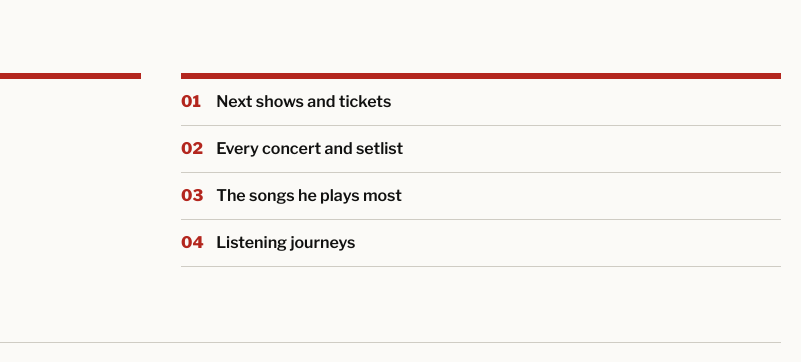
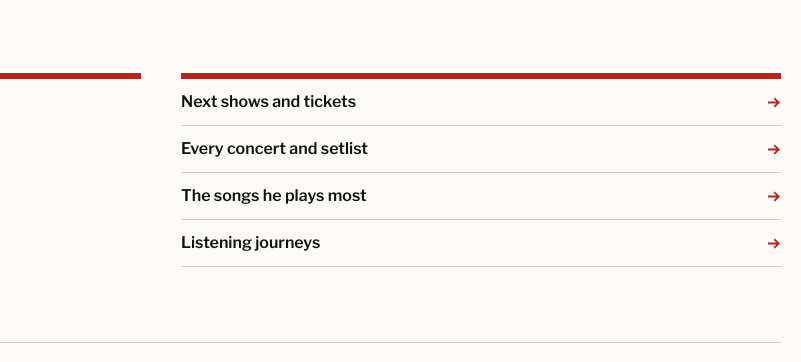
Before and after one commit to richardmcallister-personal/richardmcallister, a plain HTML site: page public/index.html in a window 1280 px wide. Shown: the part 1500-1862 px from the top of the page, 479-1280 px from the left. Drawn offline with Linux system fonts and the light colour scheme.

Commit message:
Back pages: drop setlist numerals; match Dylan plate to its logo ground
Co-Authored-By: Claude Opus 5.5 <noreply@anthropic.com>
Claude-Session: https://claude.ai/code/session_01QYs4q2cYa3jaKqbrusB7iH

```diff
--- a/public/index.html
+++ b/public/index.html
@@ -136,12 +136,12 @@
     <p class="deck">Look up a setlist, explore the songs Dylan plays most often, or find the next show. <b>4000+ concerts</b> with setlists, back to 1960.</p>
     <a class="go" href="https://bobdylan.app">Open bobdylan.app</a>
   </div>
-  <ol class="setlist">
+  <ul class="links setlist">
     <li><a href="https://bobdylan.app/">Next shows and tickets</a></li>
     <li><a href="https://bobdylan.app/concerts/">Every concert and setlist</a></li>
     <li><a href="https://bobdylan.app/songs/">The songs he plays most</a></li>
     <li><a href="https://bobdylan.app/journeys/">Listening journeys</a></li>
-  </ol>
+  </ul>
 </section>
 
 <div class="two">
--- a/public/site.css
+++ b/public/site.css
@@ -10,7 +10,7 @@
 @font-face{font-family:"Source Serif 4";font-weight:600;font-style:normal;font-display:swap;src:url("/fonts/source-serif-4-latin-600-normal.woff2") format("woff2")}
 
 :root{
- --paper:#FBFAF7;--ink:#111110;--mute:#4E4D49;--rule:#111110;--hair:#CFCCC4;--tint:#F0EEE8;--logo-bg:#fff;--plate:#0d0d0d;
+ --paper:#FBFAF7;--ink:#111110;--mute:#4E4D49;--rule:#111110;--hair:#CFCCC4;--tint:#F0EEE8;--logo-bg:#fff;--plate:#0d0d0d;--dylan-ground:#171513;
  --mu:#DA020E;--lim:#00693E;--irf:#0B6E4F;--irr:#0A6B3D;--bd:#B3261E;--fc:#111110;
  --sel:#FFE27A;
  --head:"Libre Franklin","Franklin Gothic Medium","Helvetica Neue",Arial,sans-serif;
@@ -88,7 +88,7 @@ ul,ol{list-style:none}
 .brief .next b{font-family:var(--head);font-weight:800}
 
 .music figure{margin-top:12px;background:var(--plate)}
-.music figure{background:#0d0d0d}
+.music figure{background:var(--dylan-ground)}
 .music figure img{display:block;width:100%;height:auto;aspect-ratio:5/4;object-fit:contain}
 .music h3{font-family:var(--head);font-weight:900;font-size:clamp(24px,2.1vw,30px);line-height:1.05;letter-spacing:-.02em;margin:14px 0 6px;color:var(--ink)}
 .music p{font-size:16.5px;line-height:1.5}
@@ -114,10 +114,9 @@ ul,ol{list-style:none}
 .secs.quads .sec:last-child{padding-right:0;border-right:0}
 .sec.dy{display:grid;grid-template-columns:1fr 1fr;gap:0 var(--gut);padding:0 0 30px;border-right:0}
 .sec.dy .deck b{font-family:var(--head);font-weight:800}
-.setlist{counter-reset:s;border-top:6px solid var(--c);margin-top:22px}
-.setlist li{counter-increment:s;border-bottom:1px solid var(--hair)}
-.setlist a{display:grid;grid-template-columns:2.2em 1fr;align-items:center;min-height:46px;font-family:var(--head);font-weight:600;font-size:16px;text-decoration:none}
-.setlist a::before{content:counter(s,decimal-leading-zero);font-weight:800;color:var(--c);font-variant-numeric:tabular-nums}
+.setlist{border-top:6px solid var(--c);margin-top:22px}
+.setlist li{border-bottom:1px solid var(--hair)}
+.setlist a{display:flex;align-items:center;justify-content:space-between;min-height:46px;font-family:var(--head);font-weight:600;font-size:16px;text-decoration:none}
 .setlist a:hover{color:var(--c)}
 .sec.dy > div{padding-top:0}
 .sec.dy .top{margin-top:22px}
```
